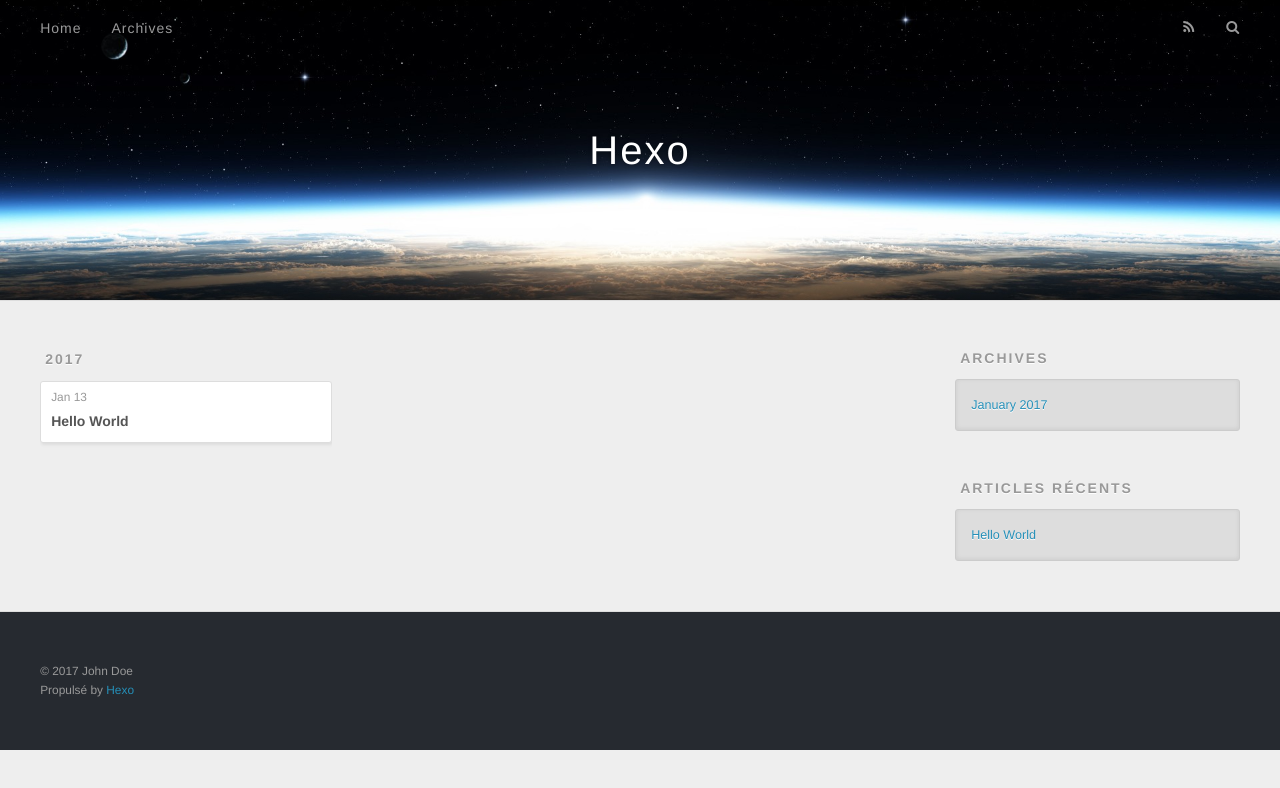
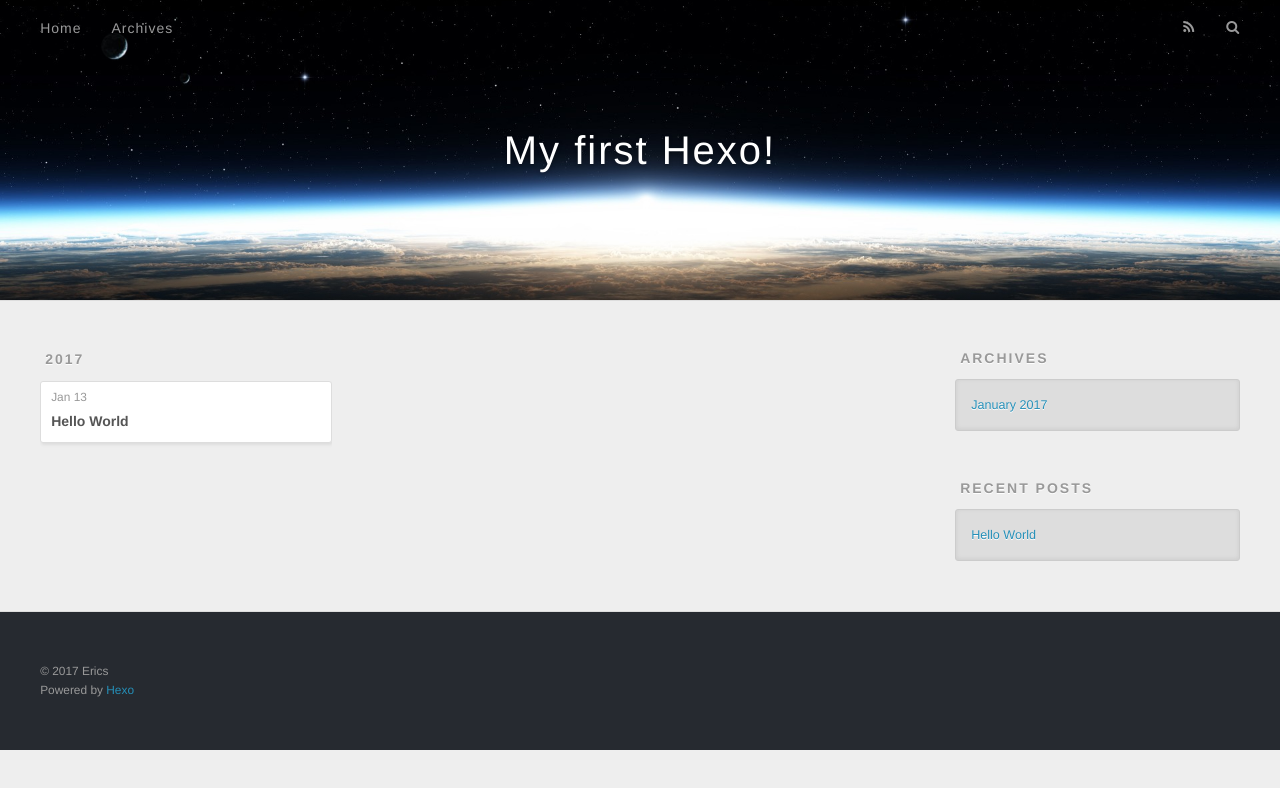
Before and after one commit to erics/erics.github.io, a plain HTML site: page archives/2017/01/index.html in a window 1280 px wide. Drawn offline with nearby package versions, Linux system fonts and the light colour scheme.

Commit message:
Site updated: 2017-02-23 17:52:28

```diff
--- a/archives/2017/01/index.html
+++ b/archives/2017/01/index.html
@@ -3,16 +3,16 @@
 <head>
   <meta charset="utf-8">
 
-  <title>Archives: 2017/1 | Hexo</title>
+  <title>Archives: 2017/1 | My first Hexo!</title>
   <meta name="viewport" content="width=device-width, initial-scale=1, maximum-scale=1">
   <meta property="og:type" content="website">
-<meta property="og:title" content="Hexo">
+<meta property="og:title" content="My first Hexo!">
 <meta property="og:url" content="http://yoursite.com/archives/2017/01/index.html">
-<meta property="og:site_name" content="Hexo">
+<meta property="og:site_name" content="My first Hexo!">
 <meta name="twitter:card" content="summary">
-<meta name="twitter:title" content="Hexo">
+<meta name="twitter:title" content="My first Hexo!">
 
-    <link rel="alternate" href="/atom.xml" title="Hexo" type="application/atom+xml">
+    <link rel="alternate" href="/atom.xml" title="My first Hexo!" type="application/atom+xml">
 
 
     <link rel="icon" href="/favicon.png">
@@ -33,7 +33,7 @@
   <div id="header-outer" class="outer">
     <div id="header-title" class="inner">
       <h1 id="logo-wrap">
-        <a href="/" id="logo">Hexo</a>
+        <a href="/" id="logo">My first Hexo!</a>
       </h1>
 
     </div>
@@ -48,9 +48,9 @@
       </nav>
       <nav id="sub-nav">
 
-          <a id="nav-rss-link" class="nav-icon" href="/atom.xml" title="Flux RSS"></a>
+          <a id="nav-rss-link" class="nav-icon" href="/atom.xml" title="RSS Feed"></a>
 
-        <a id="nav-search-btn" class="nav-icon" title="Rechercher"></a>
+        <a id="nav-search-btn" class="nav-icon" title="Search"></a>
       </nav>
       <div id="search-form-wrap">
         <form action="//google.com/search" method="get" accept-charset="UTF-8" class="search-form"><input type="search" name="q" results="0" class="search-form-input" placeholder="Search"><button type="submit" class="search-form-submit">&#xF002;</button><input type="hidden" name="sitesearch" value="http://yoursite.com"></form>
@@ -117,7 +117,7 @@
 
 
   <div class="widget-wrap">
-    <h3 class="widget-title">Articles récents</h3>
+    <h3 class="widget-title">Recent Posts</h3>
     <div class="widget">
       <ul>
 
@@ -137,8 +137,8 @@
 
   <div class="outer">
     <div id="footer-info" class="inner">
-      &copy; 2017 John Doe<br>
-      Propulsé by <a href="http://hexo.io/" target="_blank">Hexo</a>
+      &copy; 2017 Erics<br>
+      Powered by <a href="http://hexo.io/" target="_blank">Hexo</a>
     </div>
   </div>
 </footer>
```
Also changed, not shown: 2017/01/13/hello-world/index.html (+10 -10 lines), archives/2017/index.html (+11 -11 lines), archives/index.html (+11 -11 lines), index.html (+12 -12 lines).
